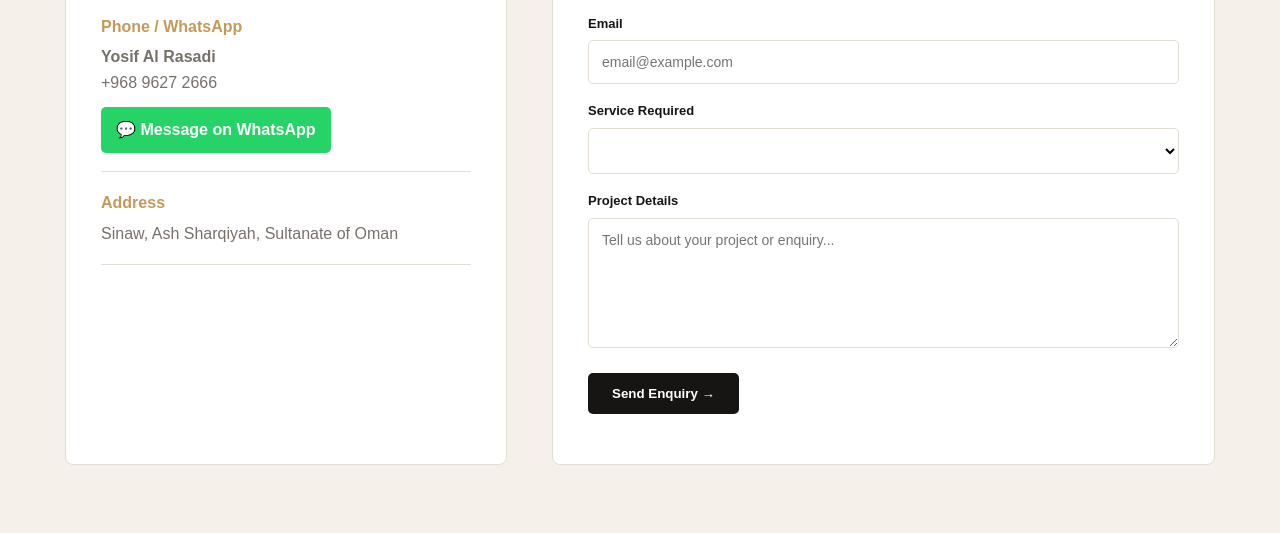
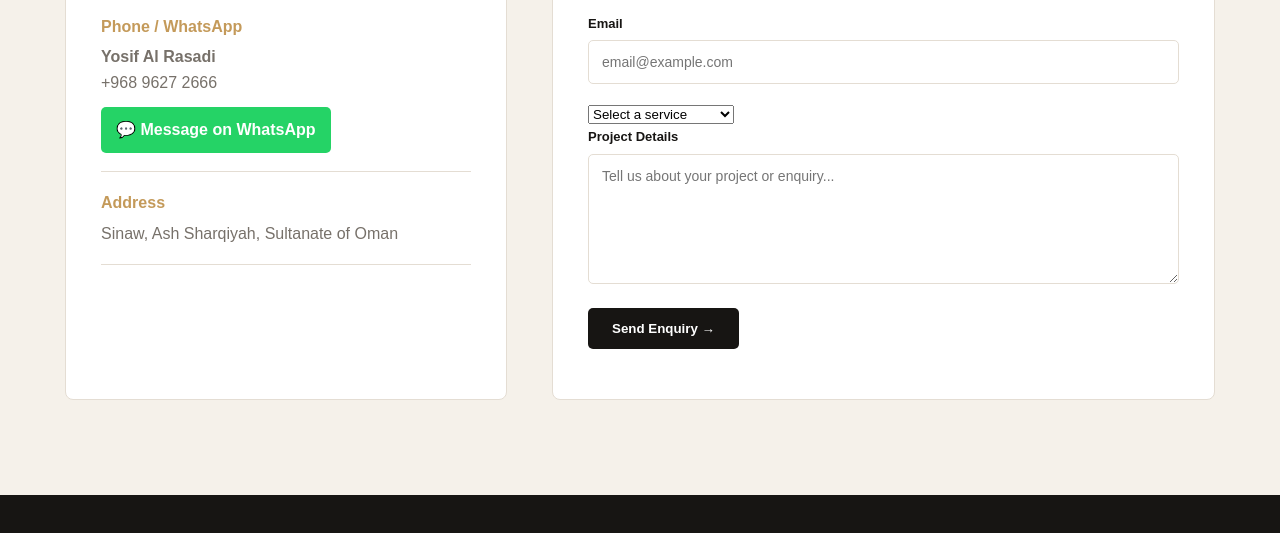
Before and after one commit to Ramniwas78/My-website-, a website: page public/index.html in a window 1280 px wide. Shown: the part 2948-3481 px from the top of the page. Drawn offline with Linux system fonts and the light colour scheme; no server answers.

Commit message:
Update index.html

```diff
--- a/public/index.html
+++ b/public/index.html
@@ -69,7 +69,15 @@
     <form class="contact-form" id="contactForm">
       <div class="form-row"><div class="form-group"><label>Full Name</label><input name="name" required placeholder="Your full name"></div><div class="form-group"><label>Phone</label><input name="phone" required placeholder="+968 XXXX XXXX"></div></div>
       <div class="form-group"><label>Email</label><input type="email" name="email" placeholder="email@example.com"></div>
-      <div class="form-group"><label>Service Required</label><select name="service" id="serviceSelect" required></select></div>
+      <select name="service" id="serviceSelect" required>
+  <option value="">Select a service</option>
+  <option value="Marble Cutting">Marble Cutting</option>
+  <option value="Granite Cutting">Granite Cutting</option>
+  <option value="Surface Finishing">Surface Finishing</option>
+  <option value="Edge Profiling">Edge Profiling</option>
+  <option value="Waterjet Cutting">Waterjet Cutting</option>
+  <option value="Restoration & Repair">Restoration & Repair</option>
+</select>
       <div class="form-group"><label>Project Details</label><textarea name="message" required placeholder="Tell us about your project or enquiry..."></textarea></div>
       <button type="submit" class="form-submit">Send Enquiry →</button><div id="formStatus"></div>
     </form>
```
